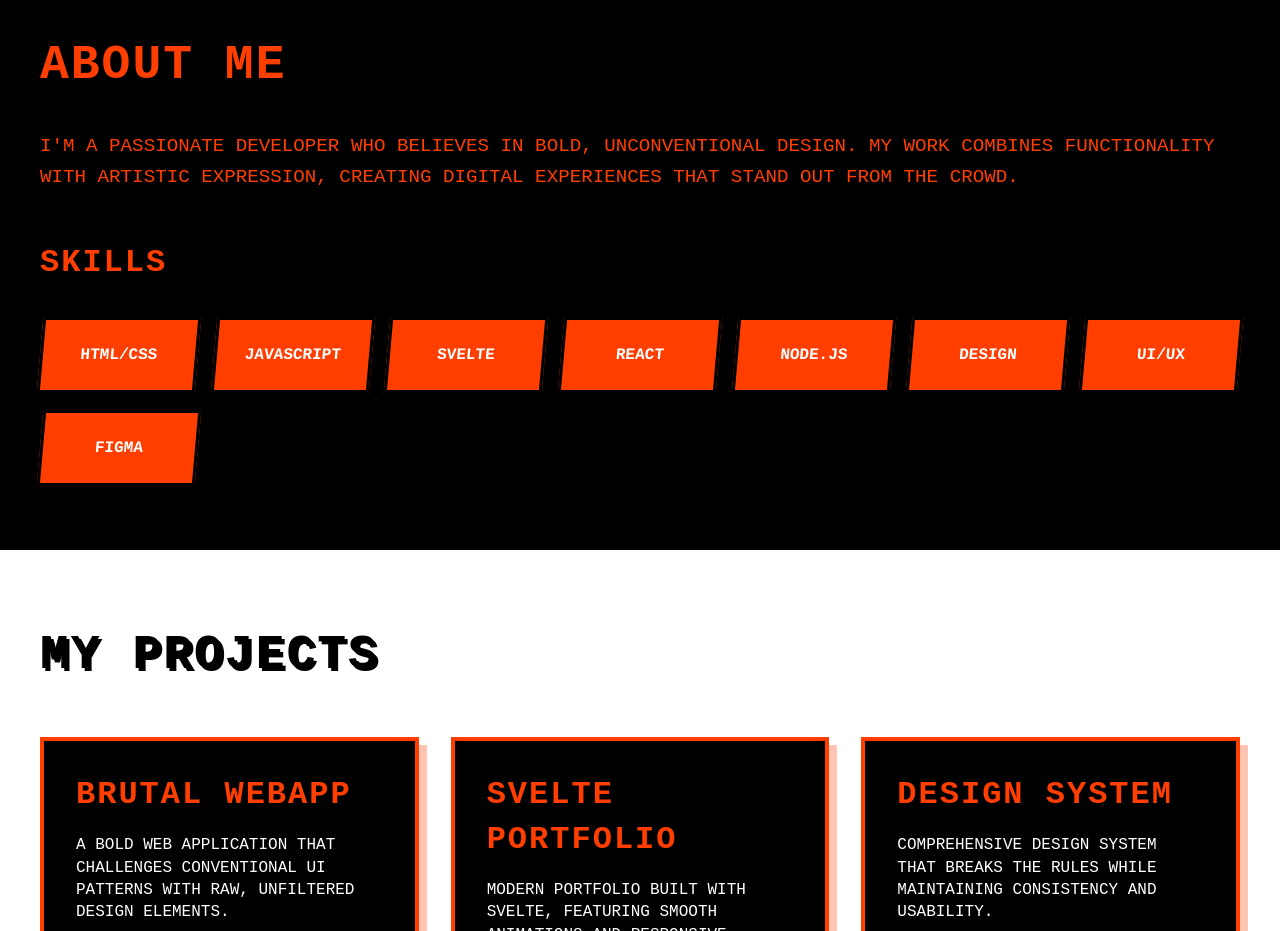
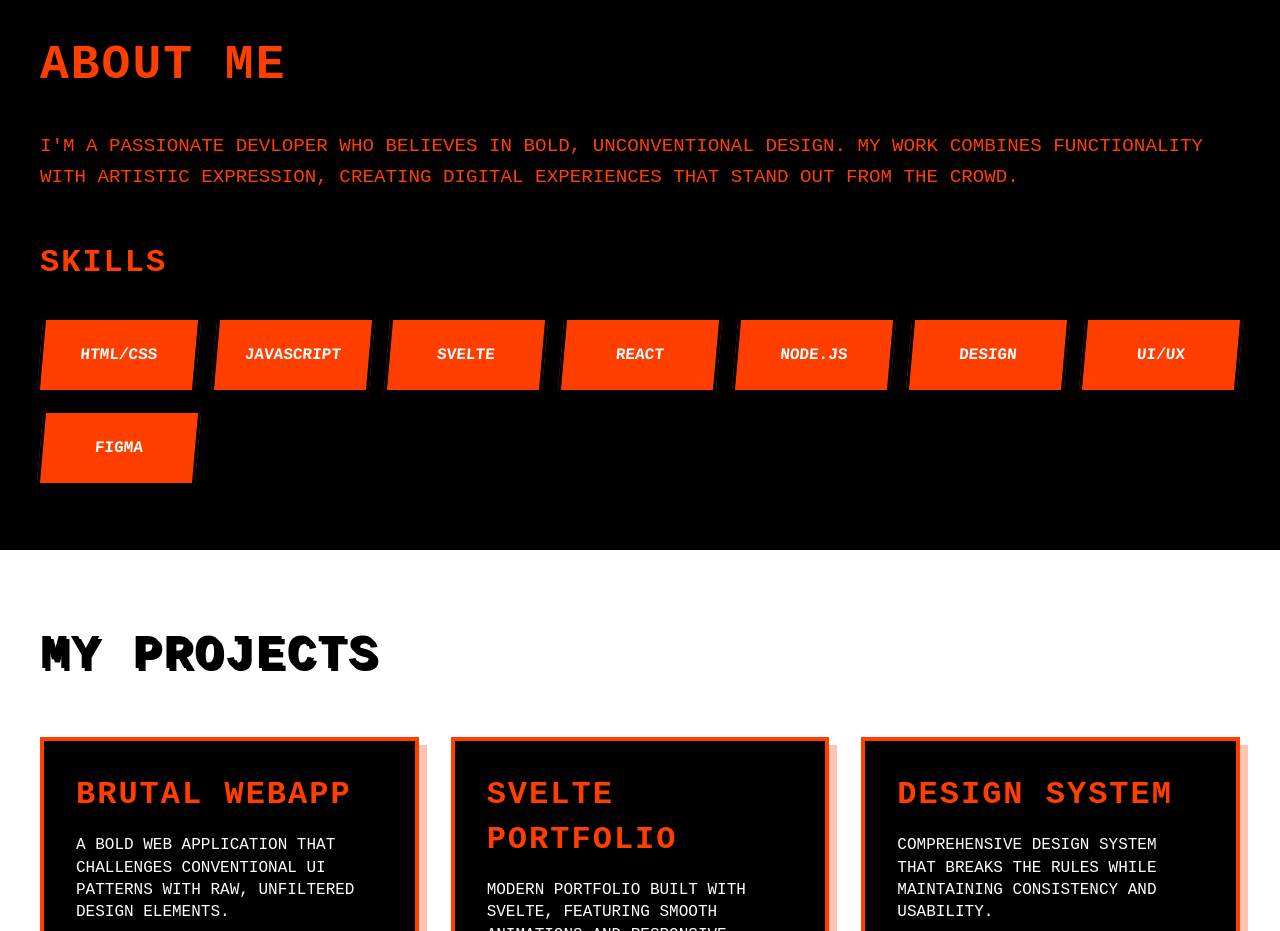
Before and after one commit to Nuuriii/portfolio-template, a plain HTML site: page brutalism/design-9/index.html in a window 1280 px wide. Shown: the part 840-1771 px from the top of the page. Drawn offline with Linux system fonts and the light colour scheme.

Commit message:
fix: change wording

```diff
--- a/brutalism/design-9/index.html
+++ b/brutalism/design-9/index.html
@@ -36,7 +36,7 @@
         <h2 class="fade-in">ABOUT ME</h2>
         <div class="fade-in">
           <p style="font-size: 1.2rem; margin-top: 2rem; line-height: 1.6">
-            I'M A PASSIONATE DEVELOPER WHO BELIEVES IN BOLD, UNCONVENTIONAL
+            I'M A PASSIONATE DEVLOPER WHO BELIEVES IN BOLD, UNCONVENTIONAL
             DESIGN. MY WORK COMBINES FUNCTIONALITY WITH ARTISTIC EXPRESSION,
             CREATING DIGITAL EXPERIENCES THAT STAND OUT FROM THE CROWD.
           </p>
```
